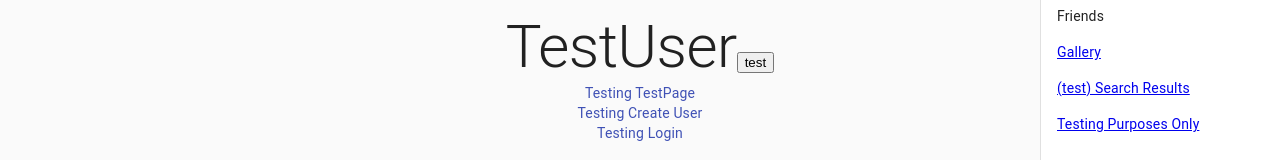
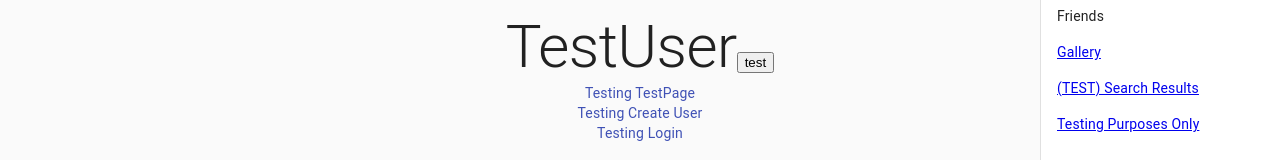
Before and after one commit to brentonhershner/blue-ocean, a React (Create React App) app: page / in a window 1280 px wide. Both pictures are taken after a click on the button "open drawer". Shown: the part 147-307 px from the top of the page. Built offline with nearby package versions, Linux system fonts and the light colour scheme.

Commit message:
rename search results in drawer

```diff
--- a/src/components/navbar/NavDrawer.jsx
+++ b/src/components/navbar/NavDrawer.jsx
@@ -101,7 +101,7 @@ export default function NavDrawer() {
           <ListItem button>Gallery</ListItem>
         </RouterLink>
         <RouterLink to='/search'>
-          <ListItem button>(test) Search Results</ListItem>
+          <ListItem button>(TEST) Search Results</ListItem>
         </RouterLink>
         <RouterLink to='/testpage'>
           <ListItem button>Testing Purposes Only</ListItem>
```
